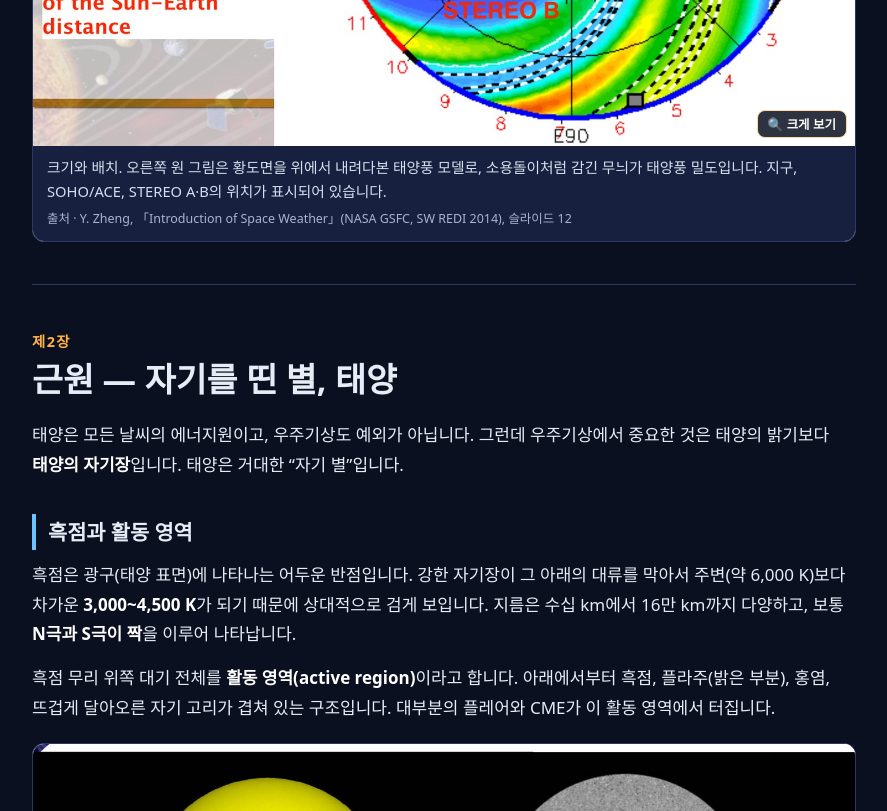
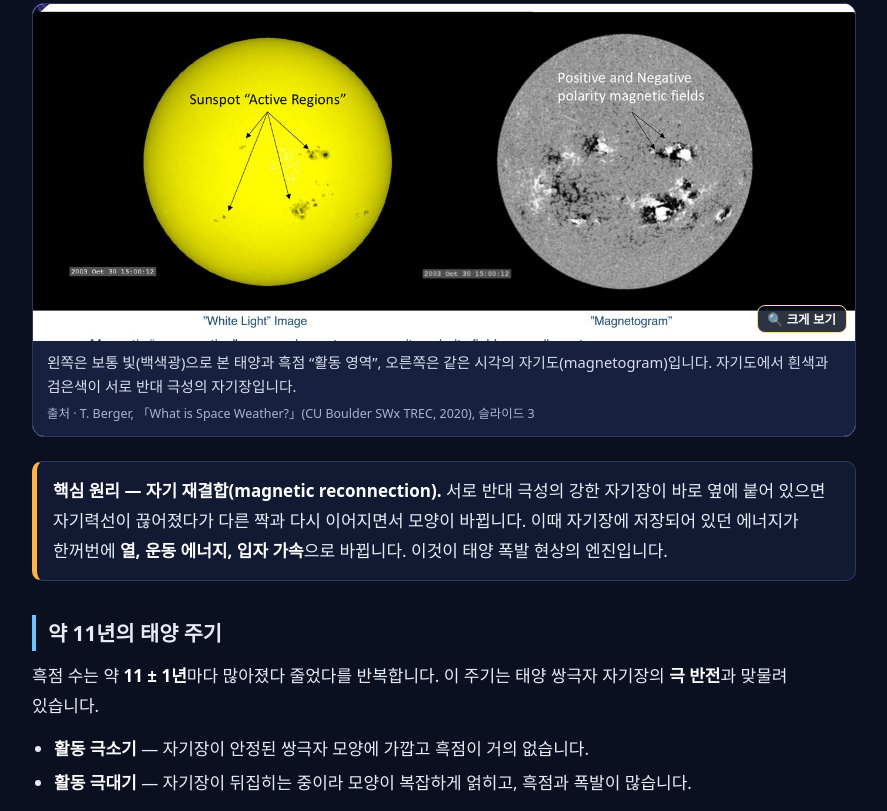
Before and after one commit to kooking0-JH/space-weather, a plain HTML site: page index.html in a window 1280 px wide. Shown: the part 6943-7754 px from the top of the page, without its empty margins (196-1083 px from the left). Drawn offline with Linux system fonts and the light colour scheme.

Commit message:
Add files via upload

```diff
--- a/index.html
+++ b/index.html
@@ -130,7 +130,6 @@
 <tr><td>L1 지점</td><td>지구에서 약 150만 km</td><td>지구–태양 거리의 1/100. ACE·SOHO 위성이 여기서 태양풍을 미리 잽니다.</td></tr>
 </table></div>
 
-<figure class="fig"><button type="button" class="zoom" aria-label="그림 크게 보기"><img src="img/zh-12.jpg" alt="크기와 배치" loading="lazy" decoding="async"></button><figcaption>크기와 배치. 오른쪽 원 그림은 황도면을 위에서 내려다본 태양풍 모델로, 소용돌이처럼 감긴 무늬가 태양풍 밀도입니다. 지구, SOHO/ACE, STEREO A·B의 위치가 표시되어 있습니다.<span class="src">Y. Zheng, 「Introduction of Space Weather」(NASA GSFC, SW REDI 2014), 슬라이드 12</span></figcaption></figure>
 </section>
 
 <!-- ===================================================== 2 -->
@@ -197,7 +196,7 @@
 
 <figure class="fig"><button type="button" class="zoom" aria-label="그림 크게 보기"><img src="img/sw-em-spectrum.svg" alt="전자기 스펙트럼" loading="lazy" decoding="async"></button><figcaption>전자기 스펙트럼. 왼쪽에서 오른쪽으로 갈수록 파장이 짧고 에너지가 큽니다. “땅까지 오나” 줄을 보면 X선과 극자외선은 고층 대기에 흡수되어 전리층을 만들고, 단파보다 긴 전파는 전리층에 막혀 우주로 나가거나 들어오지 못합니다. 맨 아래 줄은 이 해설에 나오는 단파(HF), 10.7 cm 태양 플럭스, GPS L1, 극자외선, 플레어 X선의 위치입니다.<span class="src ref">참고: Zheng 슬라이드 22의 NASA 스펙트럼 그림을 바탕으로 다시 그림</span></figcaption></figure>
 
-<figure class="fig"><button type="button" class="zoom" aria-label="그림 크게 보기"><img src="img/zh-23.jpg" alt="2012년 3월 7일의 X5" loading="lazy" decoding="async"></button><figcaption>2012년 3월 7일의 X5.4와 X1.3 플레어. 같은 사건을 X선, 극자외선(EUV), 여러 파장 합성 영상으로 본 모습입니다. 플레어는 모든 파장에서 빛을 내지만 X선과 EUV에서 가장 두드러집니다.<span class="src">Y. Zheng, 「Introduction of Space Weather」(NASA GSFC, SW REDI 2014), 슬라이드 23</span></figcaption></figure>
+<figure class="fig"><button type="button" class="zoom" aria-label="그림 크게 보기"><img src="img/zh-23.jpg" alt="2012년 3월 7일의 X5" loading="lazy" decoding="async"></button><figcaption>2012년 3월 7일의 X5.4와 X1.3 플레어. 위는 같은 시각의 X선(왼쪽)과 두 파장의 극자외선(가운데·오른쪽) 영상이고, 아래는 여러 극자외선 파장을 합성한 확대 영상입니다. 플레어는 모든 파장에서 빛을 내지만 X선과 극자외선에서 가장 두드러집니다.<span class="src">Y. Zheng, 「Introduction of Space Weather」(NASA GSFC, SW REDI 2014), 슬라이드 23</span></figcaption></figure>
 
 <h4>X선 플레어 등급: A · B · C · M · X</h4>
 <p>플레어의 세기는 정지궤도 기상위성 GOES가 측정한 <b>0.1~0.8 nm 파장의 X선 세기</b>로 등급을 매깁니다. 한 등급 올라갈 때마다 세기가 <b>10배</b>씩 커집니다.</p>
@@ -336,7 +335,7 @@
   <div class="tl t3"><p class="when">1 ~ 3일</p><p class="what">CME 플라스마 구름</p><p>초속 300~3,500 km로 날아온 CME가 자기권을 때려 <b>지자기 폭풍</b>을 일으킵니다. 오로라, 전력망 유도 전류, 전리층 폭풍이 생기고, 이것도 며칠 이어집니다. 여러 CME가 겹치면 1~3일에 걸쳐 지구 근처 전자 복사가 늘어납니다.</p></div>
 </div>
 
-<figure class="fig"><button type="button" class="zoom" aria-label="그림 크게 보기"><img src="img/zh-30.jpg" alt="2012년 3월 사건의 시간표" loading="lazy" decoding="async"></button><figcaption>2012년 3월 사건의 시간표. 위 그래프의 화살표들(X선 플레어 → 양성자 증가)과 아래 그래프의 자기장 급변(CME 도착)이 시간 차를 두고 나타납니다. 이 사건에서 CME는 약 35시간 만에 도착했습니다.<span class="src">Y. Zheng, 「Introduction of Space Weather」(NASA GSFC, SW REDI 2014), 슬라이드 30</span></figcaption></figure>
+<figure class="fig"><button type="button" class="zoom" aria-label="그림 크게 보기"><img src="img/zh-30.jpg" alt="2012년 3월 사건의 시간표" loading="lazy" decoding="async"></button><figcaption>2012년 3월 사건의 시간표. 위 그래프는 양성자(검정·파랑·빨강)와 X선(노랑), 아래 그래프는 ACE가 L1에서 잰 행성간 자기장입니다. 위의 초록 화살표(X선 플레어) 뒤에 양성자가 늘고, 아래의 보라 화살표에서 자기장이 급변(CME 도착)합니다. 이 사건에서 CME는 약 35시간 만에 도착했습니다.<span class="src">Y. Zheng, 「Introduction of Space Weather」(NASA GSFC, SW REDI 2014), 슬라이드 30</span></figcaption></figure>
 
 <h3>꼭 구별해야 할 것 — 방사선 폭풍 vs 지자기 폭풍</h3>
 <p>둘 다 “태양 폭풍”이라고 뭉뚱그려 부르기 쉽지만 전혀 다른 현상입니다.</p>
@@ -353,7 +352,7 @@
 
 <figure class="fig"><button type="button" class="zoom" aria-label="그림 크게 보기"><img src="img/sw-cme-sep-path.svg" alt="CME와 SEP는 경로가 다릅니다" loading="lazy" decoding="async"></button><figcaption>CME와 SEP는 경로가 다릅니다. 위에서 내려다본 그림으로, CME(보라)는 태양에서 대체로 곧게 퍼져 나가고, SEP(빨간 점)는 나선으로 휜 자기력선(분홍)을 따라 지구에 옵니다. 그래서 태양 서쪽(지구에서 보아 오른쪽)에서 터진 폭발의 입자가 지구에 잘 닿습니다.</figcaption></figure>
 
-<figure class="fig"><button type="button" class="zoom" aria-label="그림 크게 보기"><img src="img/zh-34.jpg" alt="황도면에서 본 CME 모델" loading="lazy" decoding="async"></button><figcaption>황도면에서 본 CME 모델. CME가 지구에 닿으면 지자기 폭풍, SEP가 닿으면 방사선 폭풍이 됩니다. CME 속도는 초속 300~3,500 km, SEP는 빛의 속도(초속 30만 km)의 상당 부분입니다.<span class="src">Y. Zheng, 「Introduction of Space Weather」(NASA GSFC, SW REDI 2014), 슬라이드 34</span></figcaption></figure>
+<figure class="fig"><button type="button" class="zoom" aria-label="그림 크게 보기"><img src="img/zh-34.jpg" alt="황도면을 위에서 내려다본 태양풍 모델(WSA-ENLIL)" loading="lazy" decoding="async"></button><figcaption>황도면을 위에서 내려다본 태양풍 모델(WSA-ENLIL). 색은 태양풍 밀도이고, 빨간 화살표 방향으로 CME가 퍼져 나갑니다. 지구(노란 점)와 STEREO A·B 등 위성의 위치가 표시되어 있습니다. CME가 지구에 닿으면 지자기 폭풍, SEP가 닿으면 방사선 폭풍이 됩니다. CME 속도는 초속 300~3,500 km, SEP는 빛의 속도(초속 30만 km)의 상당 부분입니다.<span class="src">Y. Zheng, 「Introduction of Space Weather」(NASA GSFC, SW REDI 2014), 슬라이드 34</span></figcaption></figure>
 
 <p>SEP가 일으키는 이온 방사선 폭풍은 태양계 어디에서나 일어날 수 있다는 점도 기억해 둘 만합니다. 지구 자기장의 보호를 받지 못하는 달이나 화성으로 가는 우주인에게 특히 위험합니다.</p>
 </section>
@@ -412,7 +411,7 @@
 </div>
 <p>이런 사건 이후 전력 회사들은 대응 전략을 바꿨습니다. 큰 폭풍 경보가 나오면 송전 부하를 조정하고 예비 설비를 준비합니다.</p>
 
-<figure class="fig"><button type="button" class="zoom" aria-label="그림 크게 보기"><img src="img/zh-19.jpg" alt="1989년 3월 13~14일 폭풍 뒤의 위성 추적 문제" loading="lazy" decoding="async"></button><figcaption>1989년 3월 13~14일 폭풍 뒤의 위성 추적 문제. 막대는 “있어야 할 자리에 없어서” 잃어버린 위성의 수, 노란 선은 지자기 활동(Ap 지수)입니다. 폭풍으로 대기가 부풀어 위성 궤도가 예측에서 벗어났습니다.<span class="src">Y. Zheng, 「Introduction of Space Weather」(NASA GSFC, SW REDI 2014), 슬라이드 19</span></figcaption></figure>
+<figure class="fig"><button type="button" class="zoom" aria-label="그림 크게 보기"><img src="img/zh-19.jpg" alt="1989년 3월 13~14일 폭풍 뒤의 위성 추적 문제" loading="lazy" decoding="async"></button><figcaption>1989년 3월 13~14일 폭풍 뒤의 위성 추적 문제. 파란 막대는 예상 위치에 없어서 놓친 위성의 수(왼쪽 눈금), 노란 선은 지자기 활동(Ap 지수, 오른쪽 눈금)입니다. 폭풍으로 고층 대기가 부풀어 위성 궤도가 예측에서 벗어났습니다.<span class="src">Y. Zheng, 「Introduction of Space Weather」(NASA GSFC, SW REDI 2014), 슬라이드 19</span></figcaption></figure>
 
 <h3>송유관 부식</h3>
 <p>GIC는 송유관과 주변 흙 사이에 전위차를 만들어 부식을 빠르게 합니다. 부식이 심하면 기름이 새어 나와 환경을 오염시키고 경제적 손실도 큽니다. 고위도에 길게 뻗은 송유관(예: 알래스카)이 가장 취약합니다.</p>
```
Also changed, not shown: img/zh-19.jpg, img/zh-23.jpg, img/zh-30.jpg, img/zh-34.jpg.
